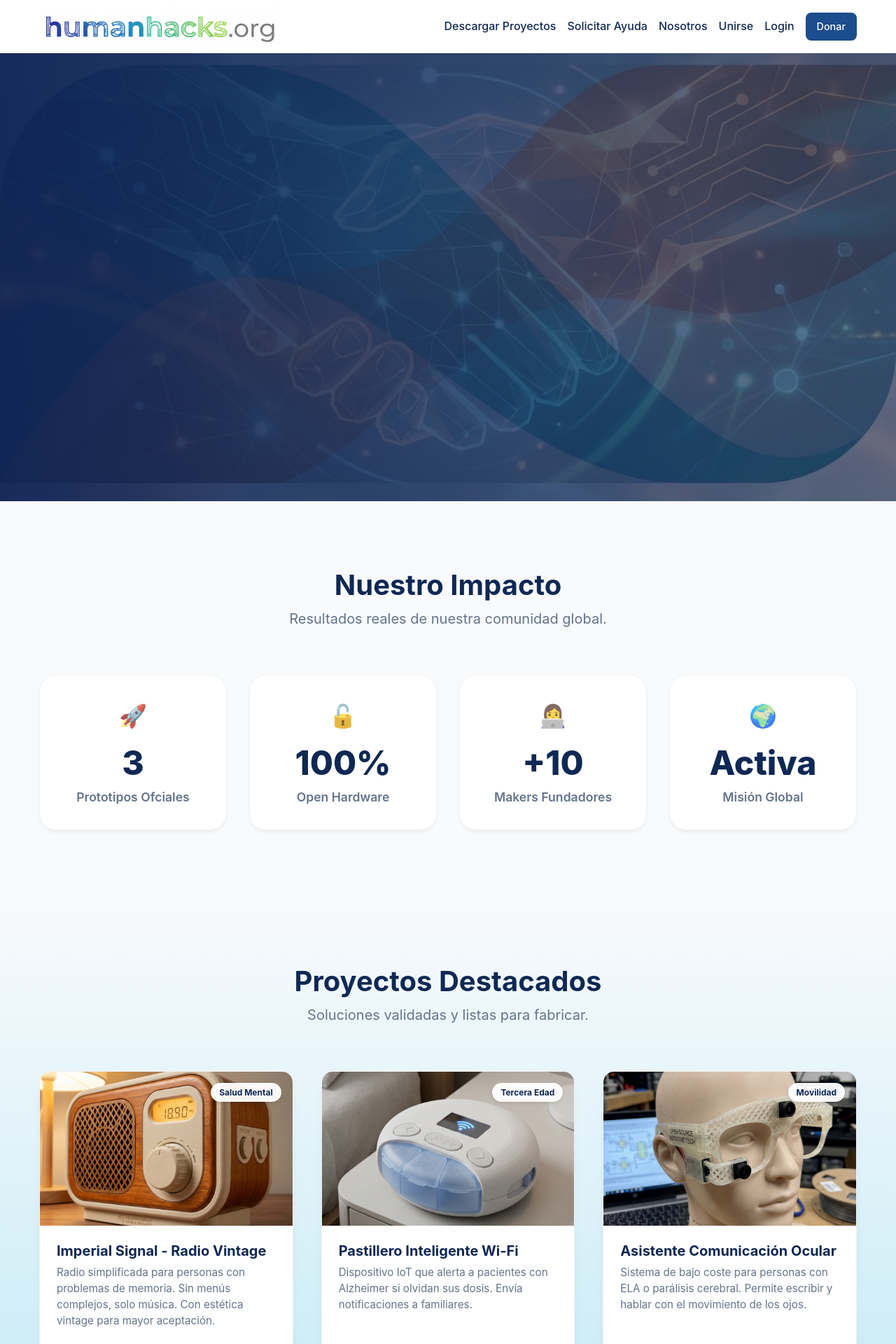
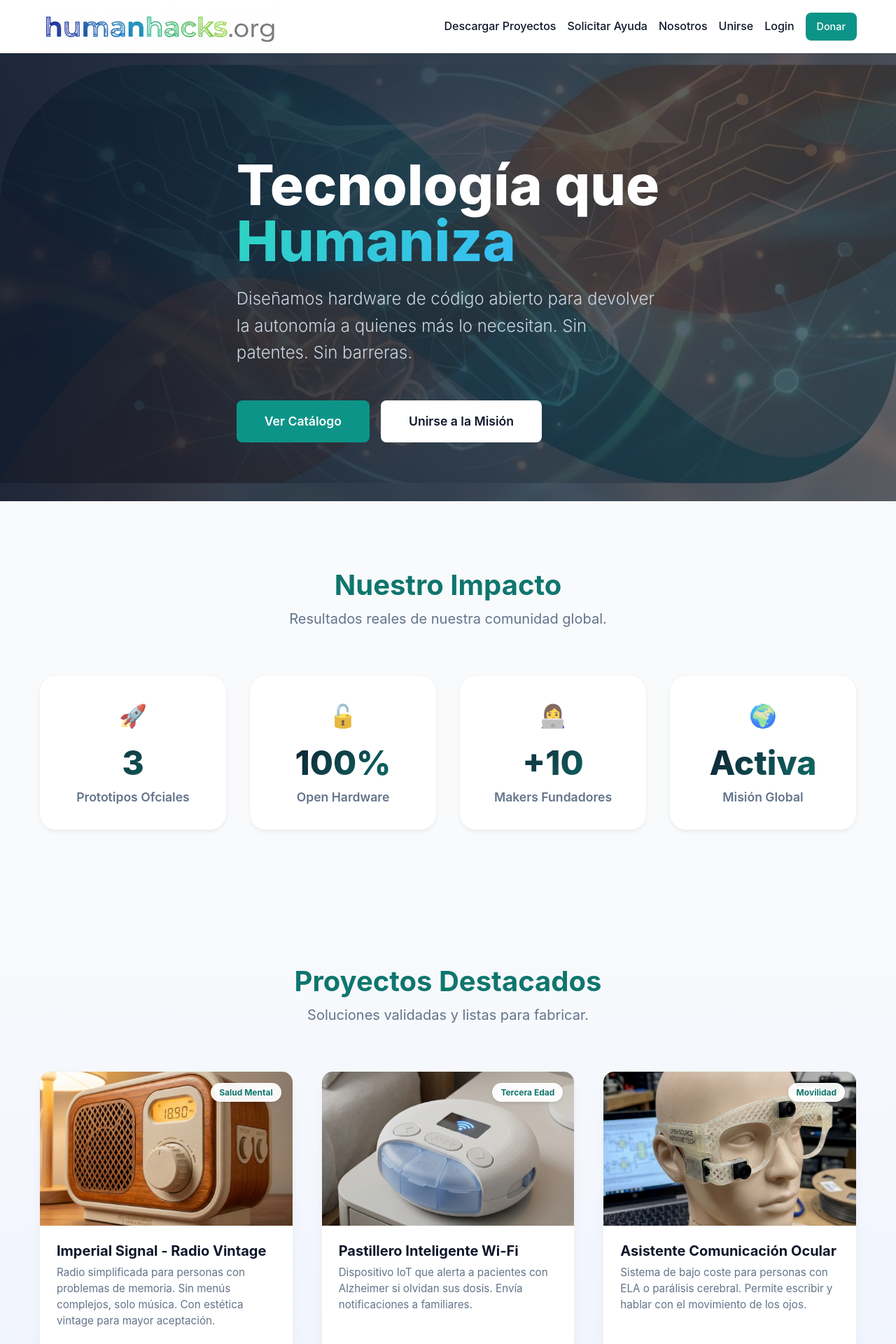
Before and after one commit to aldorusso/human-hack, a SvelteKit app: page / in a window 1280 px wide. Shown: the top 1920 px of the page at 70% size. Built offline with nearby package versions, Linux system fonts and the light colour scheme.

Commit message:
Revert "style: apply new color palette (#0F2854, #1C4D8D, #4988C4, #BDE8F5)"
This reverts commit f7bb32ae6493cacb98e8c3812a41c4bd70c25518.

```diff
--- a/src/app.css
+++ b/src/app.css
@@ -1,17 +1,15 @@
 /* Global Variables */
 :root {
-    --color-primary: #1C4D8D;
-    --color-primary-dark: #0F2854;
-    --color-secondary: #4988C4;
-    --color-accent: #BDE8F5;
+    --color-primary: #0d9488; /* Teal 600 */
+    --color-primary-dark: #0f766e; /* Teal 700 */
+    --color-secondary: #f97316; /* Orange 500 */
+    --color-secondary-dark: #ea580c; /* Orange 600 */
 
-    --color-bg: #f8fafc;
-    /* Let's keep a very light neutral bg for readability */
+    --color-bg: #f8fafc; /* Slate 50 */
     --color-surface: #ffffff;
 
-    --color-text: #0F2854;
-    /* Using the dark navy for text for better harmony */
-    --color-text-muted: #64748b;
+    --color-text: #0f172a; /* Slate 900 */
+    --color-text-muted: #64748b; /* Slate 500 */
 
     --font-heading: 'Inter', system-ui, sans-serif;
     --font-body: 'Inter', system-ui, sans-serif;
@@ -26,9 +24,7 @@
 }
 
 /* Reset & Base */
-*,
-*::before,
-*::after {
+*, *::before, *::after {
     box-sizing: border-box;
     margin: 0;
     padding: 0;
@@ -72,7 +68,6 @@
     background-color: var(--color-primary);
     color: white;
 }
-
 .btn-primary:hover {
     background-color: var(--color-primary-dark);
 }
@@ -81,31 +76,16 @@
     background-color: var(--color-secondary);
     color: white;
 }
-
 .btn-secondary:hover {
-    background-color: var(--color-primary);
-    /* Using the primary blue for hover highlight */
+    background-color: var(--color-secondary-dark);
 }
 
-h1,
-h2,
-h3 {
+h1, h2, h3 {
     font-family: var(--font-heading);
     line-height: 1.2;
     margin-bottom: var(--spacing-md);
 }
 
-h1 {
-    font-size: 2.5rem;
-    font-weight: 800;
-}
-
-h2 {
-    font-size: 2rem;
-    font-weight: 700;
-}
-
-h3 {
-    font-size: 1.5rem;
-    font-weight: 600;
-}
+h1 { font-size: 2.5rem; font-weight: 800; }
+h2 { font-size: 2rem; font-weight: 700; }
+h3 { font-size: 1.5rem; font-weight: 600; }
--- a/src/routes/+page.svelte
+++ b/src/routes/+page.svelte
@@ -176,7 +176,7 @@
    .section-header { margin-bottom: 4rem; text-align: center;}
    .section-header h2 { font-size: 2.5rem; color: var(--color-primary-dark); margin-bottom: 0.5rem; }
    .section-header p { font-size: 1.25rem; color: var(--color-text-muted); }
-   .bg-gradient { background: linear-gradient(180deg, #f8fafc 0%, var(--color-accent) 100%); }
+   .bg-gradient { background: linear-gradient(180deg, #f8fafc 0%, #eef2ff 100%); }
 
    /* MANIFESTO REDESIGN */
    .manifesto-section {
@@ -215,7 +215,7 @@
    }
 
    .highlight-text {
-       color: var(--color-secondary);
+       color: var(--color-primary);
        font-style: normal;
        font-weight: 800;
        font-family: sans-serif; /* Contrast */
@@ -226,7 +226,7 @@
        content: '';
        position: absolute;
        bottom: 5px; left: 0; width: 100%; height: 10px;
-       background: var(--color-secondary);
+       background: var(--color-primary);
        opacity: 0.3;
        z-index: -1;
    }
@@ -281,7 +281,7 @@
    .hero-overlay {
        position: absolute;
        inset: 0;
-       background: linear-gradient(90deg, rgba(15,35,84,0.95) 0%, rgba(15,35,84,0.6) 100%);
+       background: linear-gradient(90deg, rgba(15,23,42,0.9) 0%, rgba(15,23,42,0.6) 100%);
    }
    .hero-content {
        position: relative;
@@ -296,7 +296,7 @@
        font-weight: 800;
    }
    .gradient-text {
-       background: linear-gradient(135deg, var(--color-secondary) 0%, var(--color-accent) 100%);
+       background: linear-gradient(135deg, #2dd4bf 0%, #38bdf8 100%);
        -webkit-background-clip: text;
        -webkit-text-fill-color: transparent;
    }
@@ -371,7 +371,7 @@
        position: relative;
        width: 80px; height: 80px;
        margin: 0 auto 1.5rem;
-       background: radial-gradient(circle at center, rgba(73, 136, 196, 0.2) 0%, transparent 70%);
+       background: radial-gradient(circle at center, rgba(45, 212, 191, 0.2) 0%, transparent 70%);
        display: flex; align-items: center; justify-content: center;
    }
    .icon { font-size: 3rem; }
@@ -463,8 +463,10 @@
        cursor: pointer;
        transition: all 0.2s;
    }
-   .donation-btn:hover, .donation-btn.active { border-color: var(--color-primary); color: var(--color-primary); background: var(--color-accent); }
+   .donation-btn:hover, .donation-btn.active { border-color: var(--color-secondary); color: var(--color-secondary); background: #fff7ed; }
 
    .btn-block { width: 100%; display: block; }
    .secure-note { text-align: center; font-size: 0.8rem; color: var(--color-text-muted); margin-top: 1rem; }
+
+
 </style>
--- a/src/routes/authors/[id]/+page.svelte
+++ b/src/routes/authors/[id]/+page.svelte
@@ -103,7 +103,7 @@
 
     .header-band {
         height: 200px;
-        background: linear-gradient(135deg, var(--color-primary-dark) 0%, var(--color-primary) 100%);
+        background: linear-gradient(135deg, #0f172a 0%, #1e293b 100%);
     }
 
     .main-content {
--- a/src/routes/projects/+page.svelte
+++ b/src/routes/projects/+page.svelte
@@ -156,7 +156,7 @@
     .search-input:focus {
         outline: none;
         border-color: var(--color-primary);
-        box-shadow: 0 0 0 3px rgba(28, 77, 141, 0.1);
+        box-shadow: 0 0 0 3px rgba(13, 148, 136, 0.1);
     }
 
     .filter-row {
@@ -307,7 +307,7 @@
         font-size: 0.8rem;
         font-weight: 600;
     }
-    .tag.difficulty { background: var(--color-accent); color: var(--color-primary); }
+    .tag.difficulty { background: #eff6ff; color: var(--color-primary); }
     .tag.spec { background: #f1f5f9; color: var(--color-text-muted); }
 
     .author-credits {
--- a/src/routes/projects/[slug]/+page.svelte
+++ b/src/routes/projects/[slug]/+page.svelte
@@ -246,7 +246,7 @@
         align-items: center;
         border: 1px solid #e2e8f0;
     }
-    .bom-item .qty { font-weight: 700; color: var(--color-primary); background: var(--color-accent); padding: 0.2rem 0.5rem; border-radius: 4px; font-size: 0.9rem; }
+    .bom-item .qty { font-weight: 700; color: var(--color-primary); background: rgba(13, 148, 136, 0.1); padding: 0.2rem 0.5rem; border-radius: 4px; font-size: 0.9rem; }
     .bom-item .name { font-weight: 500; color: var(--color-text); }
 
     /* DOWNLOAD CARD */
```
